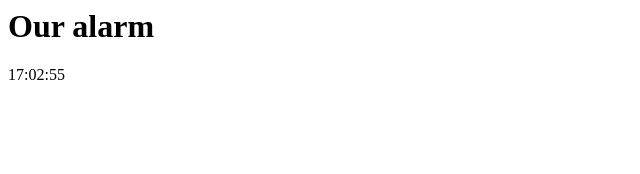
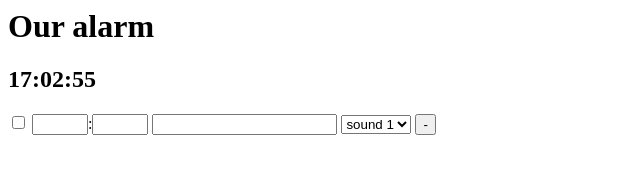
Before and after one commit to AntoninS/TP2JS, a plain HTML site: page index.html in a window 1280 px wide. Shown: the whole page, without its empty margins (0-640 px from the left). Drawn offline with Linux system fonts and the light colour scheme.

Commit message:
advancement

```diff
--- a/index.html
+++ b/index.html
@@ -11,6 +11,16 @@
 		</header>
 		<h2 id="clock"></h2>
 
-		<div id="txt"></div>
+		<div id="firstalarm">
+				<input type="checkbox" id="alarm"/>
+				<input type="number" min="0" max="23" id="hour"/>:<input type="number" min="0" max="59" id="minute"/>
+				<input type="text" id="description"/>
+				<select>
+						<option value="sound1">sound 1</option>
+						<option value="sound2">sound 2</option>
+				</select>
+				<button id="minus">-</button>
+		</div>
+
 	</body>
 </html>
--- a/script.js
+++ b/script.js
@@ -7,9 +7,8 @@ function startTime() {
     var s = today.getSeconds();
     m = checkTime(m);
     s = checkTime(s);
-    document.getElementById('txt').innerHTML =
-    h + ":" + m + ":" + s;
-    var t = setTimeout(startTime, 500);
+    document.getElementById('clock').innerHTML = h + ":" + m + ":" + s;
+    var t = setTimeout(startTime, 100);
 }
 function checkTime(i) {
     if (i < 10) {i = "0" + i};  // add zero in front of numbers < 10
```
